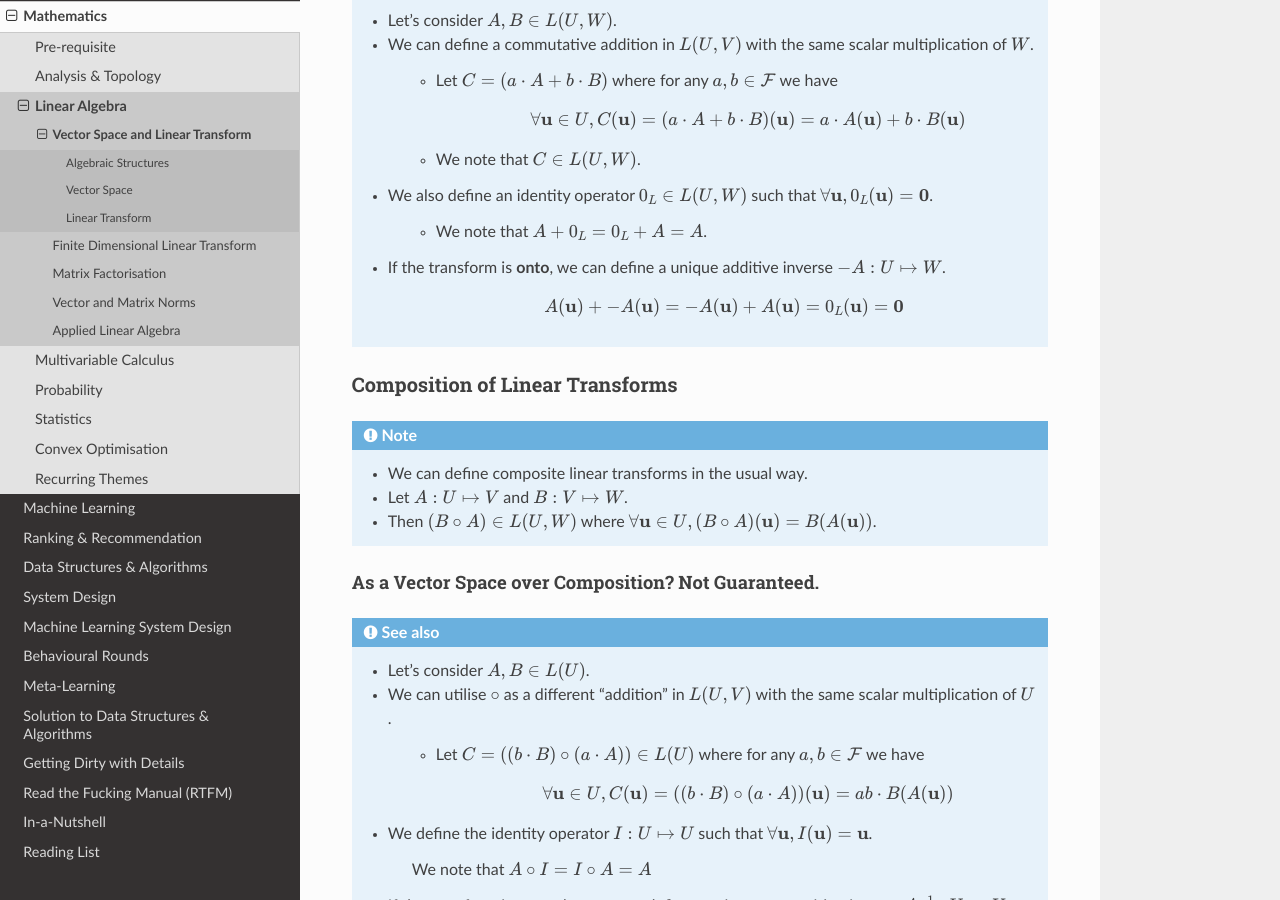
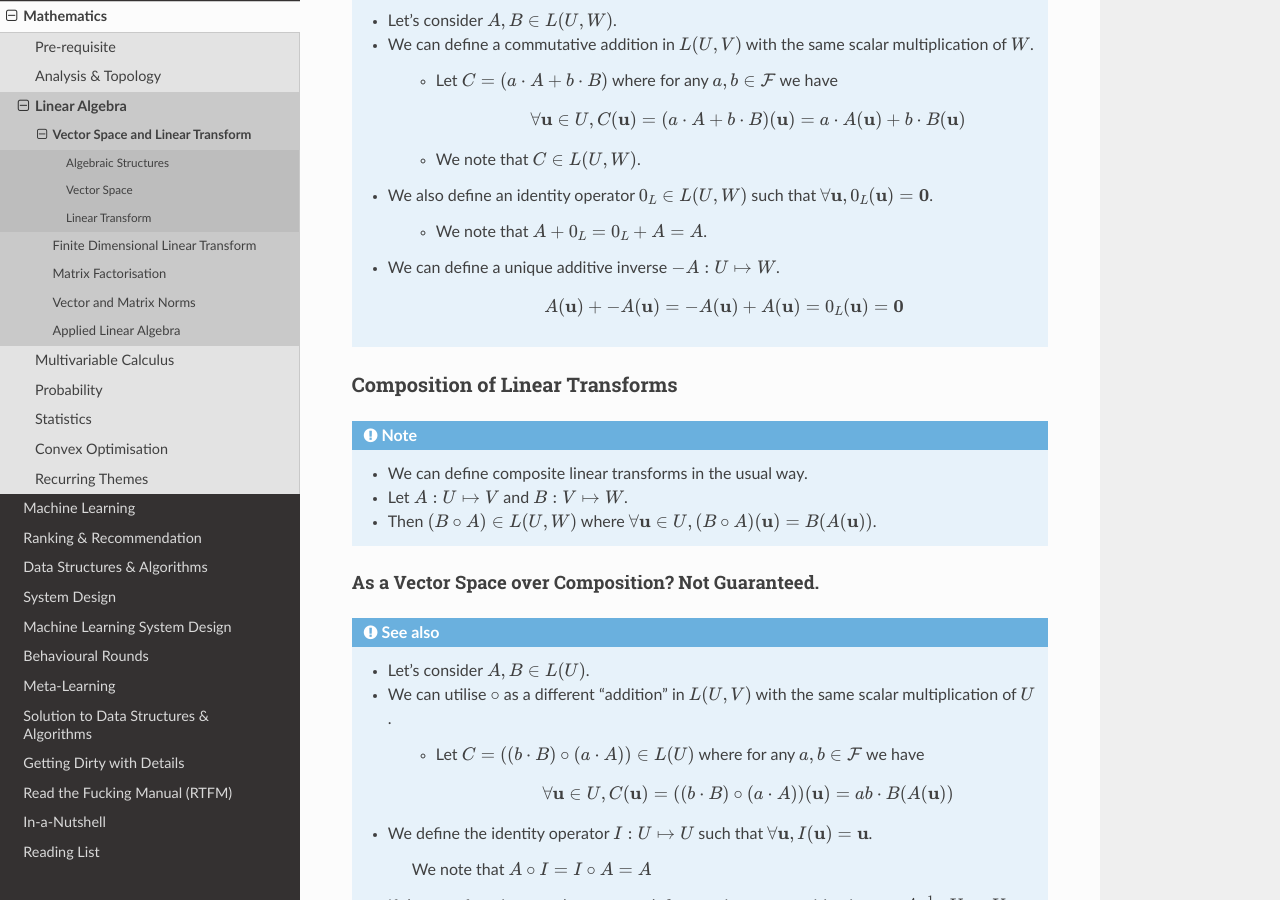
Before and after one commit to uselesstechjunks/leetcode, a Sphinx documentation site: the page built from docs/source/math/linalg/vecspace.rst, in a window 1280 px wide and 900 px high, scrolled down 3250 px. Built offline with Sphinx 7.4.7 and the Read the Docs theme 2.0.0, drawn with Linux system fonts in a browser that asks for light colours.

Commit message:
Update vecspace.rst

```diff
--- a/docs/source/math/linalg/vecspace.rst
+++ b/docs/source/math/linalg/vecspace.rst
@@ -122,7 +122,7 @@ As a Vector Space over Addition? Always.
 	* We also define an identity operator :math:`0_L\in L(U,W)` such that :math:`\forall \mathbf{u}, 0_L(\mathbf{u})=\mathbf{0}`.
 
 		* We note that :math:`A+0_L=0_L+A=A`.
-	* If the transform is **onto**, we can define a unique additive inverse :math:`-A:U\mapsto W`.
+	* We can define a unique additive inverse :math:`-A:U\mapsto W`.
 
 		.. math:: A(\mathbf{u})+-A(\mathbf{u})=-A(\mathbf{u})+A(\mathbf{u})=0_L(\mathbf{u})=\mathbf{0}
 
```
